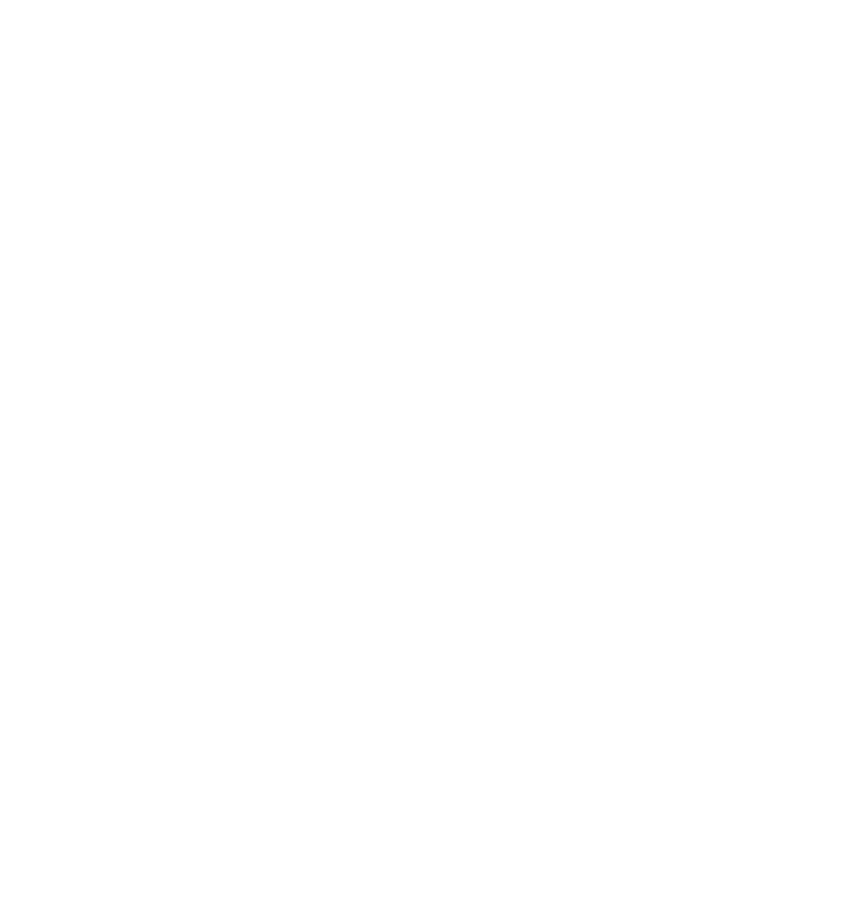
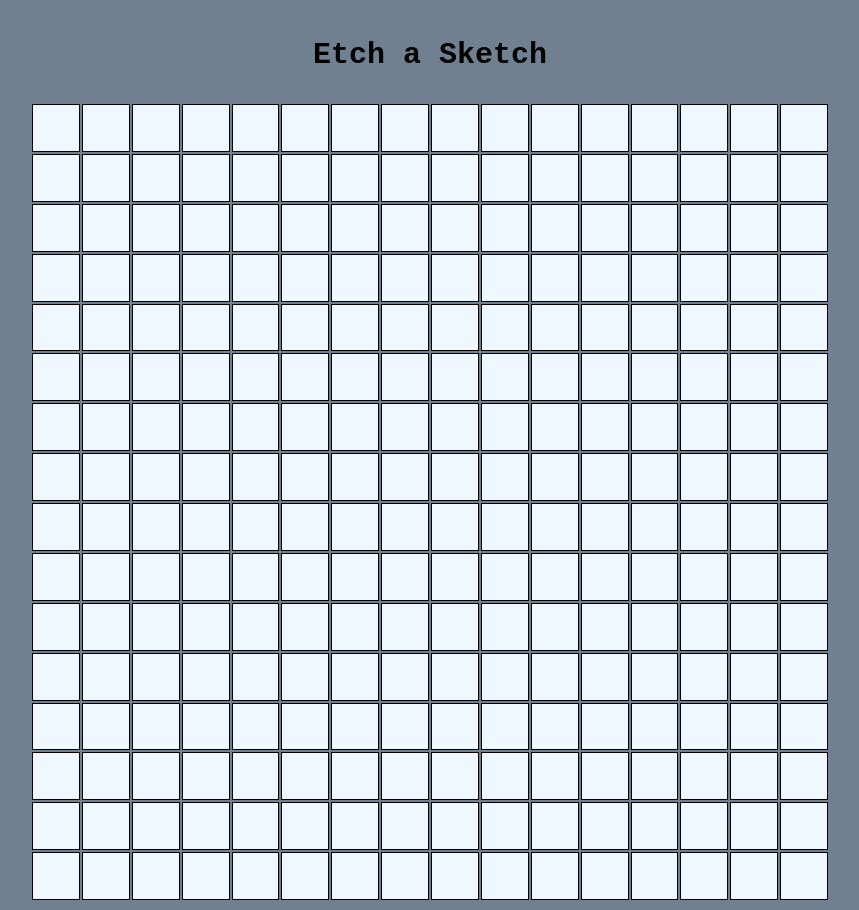
Before and after one commit to morloq/Etch-a-Sketch, a plain HTML site: page index.html in a window 1280 px wide. Shown: the whole page, without its empty margins (210-1069 px from the left). Before the commit the page ends 800 px from the top, so only its background shows below. Drawn offline with Linux system fonts and the light colour scheme.

Commit message:
Style changes and hover effect for grid tiles

```diff
--- a/css/style.css
+++ b/css/style.css
@@ -1,3 +1,26 @@
 .container{
     display:flex;
+    justify-content: center;
 }
+body{
+    display:flex;
+    flex-direction: column;
+    justify-content: center;
+    align-items: center;
+    flex:1;
+    background-color: slategray;
+}
+
+.title{
+    font-size:30px;
+    font-weight:bold;
+    font-family:'Courier New', Courier, monospace;
+}
+
+td{
+   background-color: aliceblue;
+}
+
+td:hover{/*temporary, needs to be permanent*/
+    background-color: black;
+}
--- a/index.html
+++ b/index.html
@@ -5,8 +5,12 @@
     <link rel="stylesheet" href="./css/style.css">
 </head>
 <body>
+    <div class="header">
+        <p class="title">Etch a Sketch</p>
+    </div>
     <div class="container">
         <!--set up grid-->
     </div>
 </body>
+<script type="text/javascript" src="./javascript/doStuff.js"></script>
 </html>
--- a/javascript/doStuff.js
+++ b/javascript/doStuff.js
@@ -1,21 +1,25 @@
 //create grid using javascript:
 function createGrid() {
-    const container = document.getSelection(".container");
-    const tbl = document.createElement('table');
-    tbl.style.width = '1000px';
-    tbl.style.height = '1000px';
+    const container = document.querySelector(".container");
+    console.log(container);
+    var tbl = document.createElement('table');
+    tbl.style.width = '800px';
+    tbl.style.height = '800px';
 
     //16*16
     for(let i = 0; i < 16; i++)
     {
-        const tableRow = tbl.insertRow();
+        var tr = tbl.insertRow();
+        tr.style.margin = 0;
+        tr.style.border = "1px solid black";
         for(let j = 0; j < 16; j++)
         {
-            const tableCell = tr.insertCell();
-            tableCell.appendChild(document.createTextNode(`Cell I${i}/J${j}`));
-            tableCell.style.border = `1px solid black`;
+            var tc = tr.insertCell();
+            tc.style.border = "1px solid black";
+            tc.style.margin = 0;
         }
     }
     container.appendChild(tbl);
 }
+
 createGrid();
```
Lines whose indentation alone changed are shown as unchanged.
